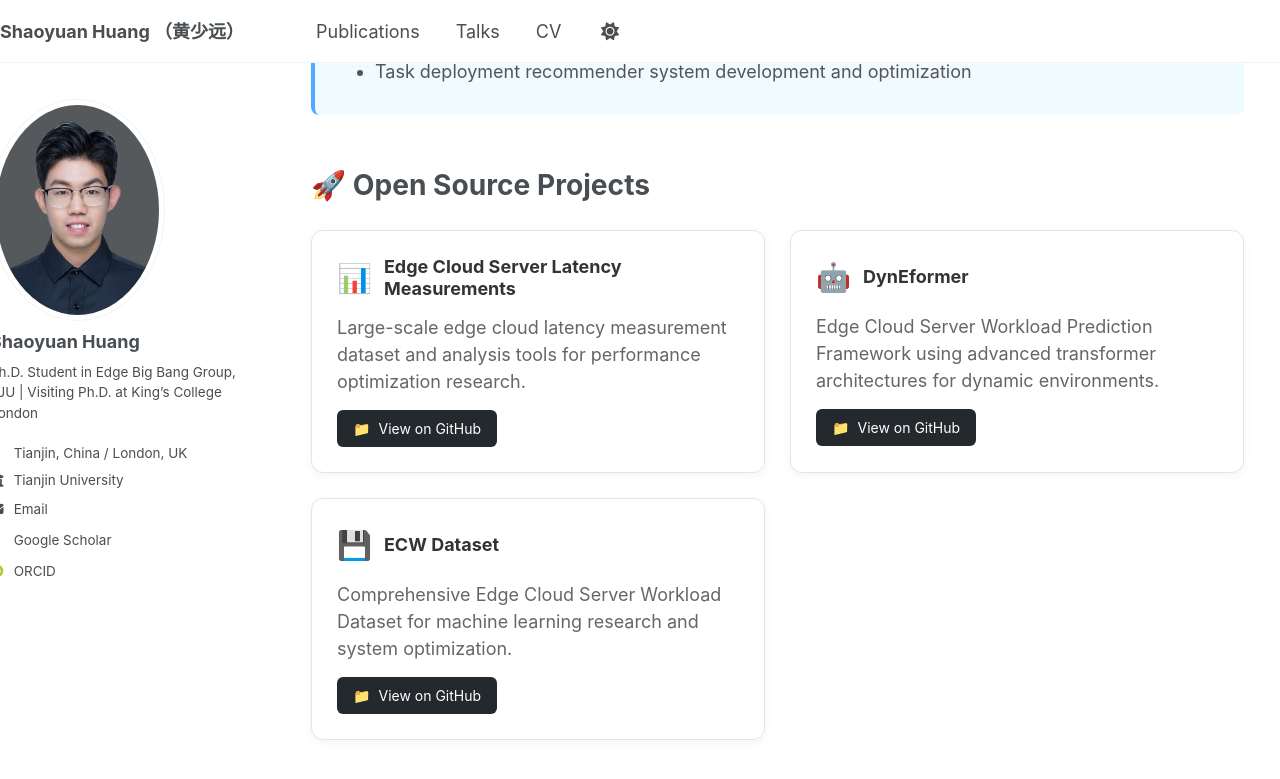
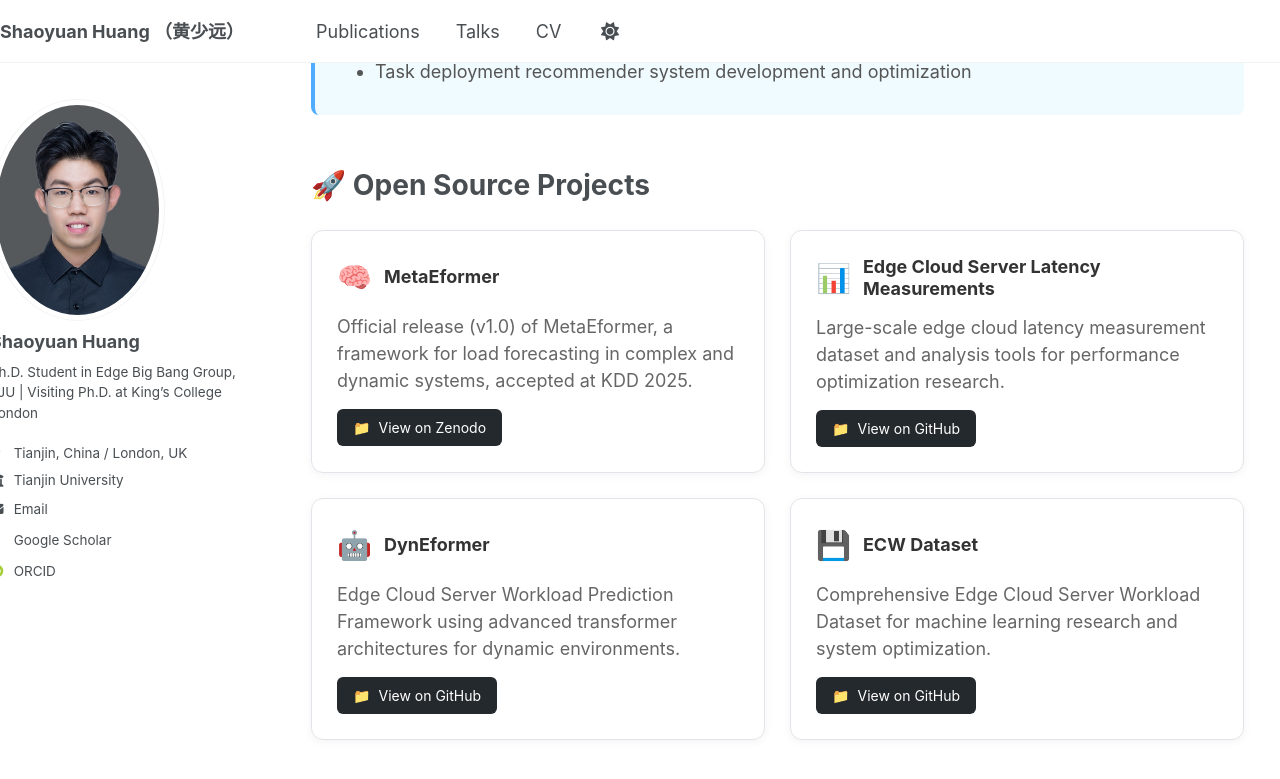
Before and after one commit to hsy23/ShaoyuanHuang, a Jekyll site: the page built from _pages/about.md, in a window 1280 px wide and 900 px high, scrolled down 1835 px. Shown: the top 779 px of the window. Built offline with Jekyll 4.4.1, drawn with Linux system fonts in a browser that asks for light colours; some web fonts are replaced.

Commit message:
添加项目

```diff
--- a/_pages/about.md
+++ b/_pages/about.md
@@ -167,6 +167,21 @@ I'm passionate about building intelligent, high-performance (high-throughput and
 
   <div style="display: grid; grid-template-columns: repeat(auto-fit, minmax(350px, 1fr)); gap: 25px; margin-top: 1.5em;">
 
+    <!-- MetaEformer -->
+    <div style="border: 1px solid #e1e5e9; border-radius: 12px; padding: 25px; background: white; box-shadow: 0 2px 10px rgba(0,0,0,0.05); transition: transform 0.2s;">
+      <div style="display: flex; align-items: center; margin-bottom: 15px;">
+        <span style="font-size: 28px; margin-right: 12px;">🧠</span>
+        <h3 style="margin: 0; color: #333;">MetaEformer</h3>
+      </div>
+      <p style="color: #666; margin-bottom: 15px; line-height: 1.5;">
+        Official release (v1.0) of MetaEformer, a framework for load forecasting in complex and dynamic systems, accepted at KDD 2025.
+      </p>
+      <a href="https://zenodo.org/records/15502862" target="_blank" style="display: inline-flex; align-items: center; background: #24292e; color: white; padding: 8px 16px; border-radius: 6px; text-decoration: none; font-size: 14px;">
+        <span style="margin-right: 8px;">📁</span>
+        View on Zenodo
+      </a>
+    </div>
+
     <!-- Edge Cloud Server Latency Measurements -->
     <div style="border: 1px solid #e1e5e9; border-radius: 12px; padding: 25px; background: white; box-shadow: 0 2px 10px rgba(0,0,0,0.05); transition: transform 0.2s;">
       <div style="display: flex; align-items: center; margin-bottom: 15px;">
```
Also changed, not shown: 1 other file.
